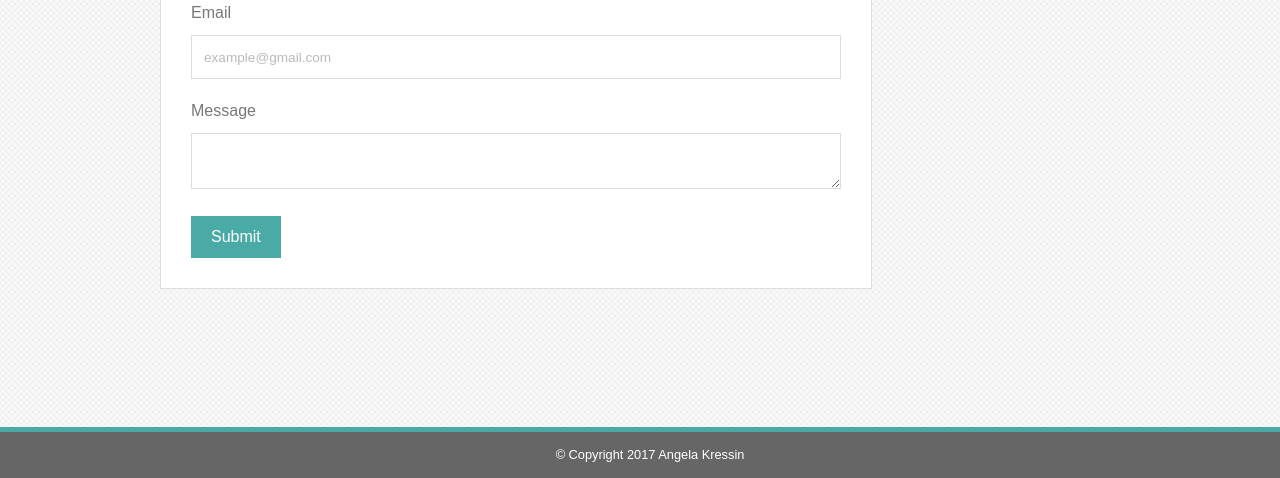
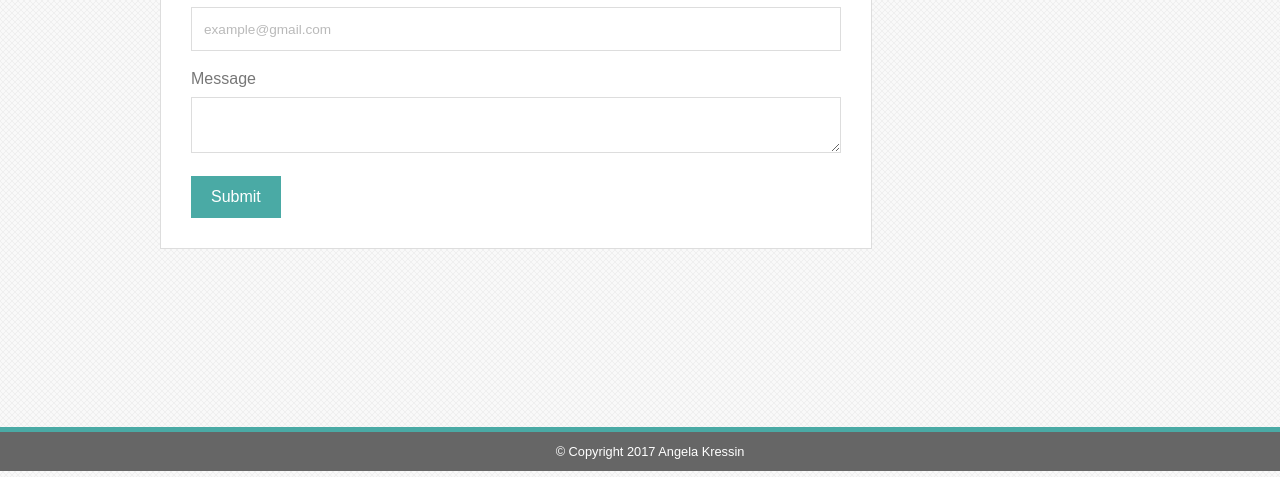
Before and after one commit to angkressin/Basic-Portfolio, a plain HTML site: page contact.html in a window 1280 px wide. Shown: the part 323-801 px from the top of the page. Drawn offline with Linux system fonts and the light colour scheme.

Commit message:
updated css file

```diff
--- a/assets/css/style.css
+++ b/assets/css/style.css
@@ -5,7 +5,7 @@ body {
   font-family: 'Arial', 'Helvetica Neue', Helvetica, sans-serif;
   color: #777777;
   height: 100%;
-  line-height: 2;
+  line-height: 1.5;
 }
 
 .wrapper {
--- a/contact.html
+++ b/contact.html
@@ -6,7 +6,7 @@
   <meta name="viewport" content="width=device-width, initial-scale=1.0">
   <meta http-equiv="X-UA-Compatible" content="ie=edge">
   <html lang="en">
-  <title>Personal Portfolio Homepage</title>
+  <title>Personal Portfolio Contact Page</title>
   <link rel="stylesheet" href="assets/css/reset.css" type="text/css" />
   <link rel="stylesheet" href="assets/css/style.css" type="text/css" />
 
```
Also changed, not shown: portfolio.html (+1 -1 lines), 2 other files.
